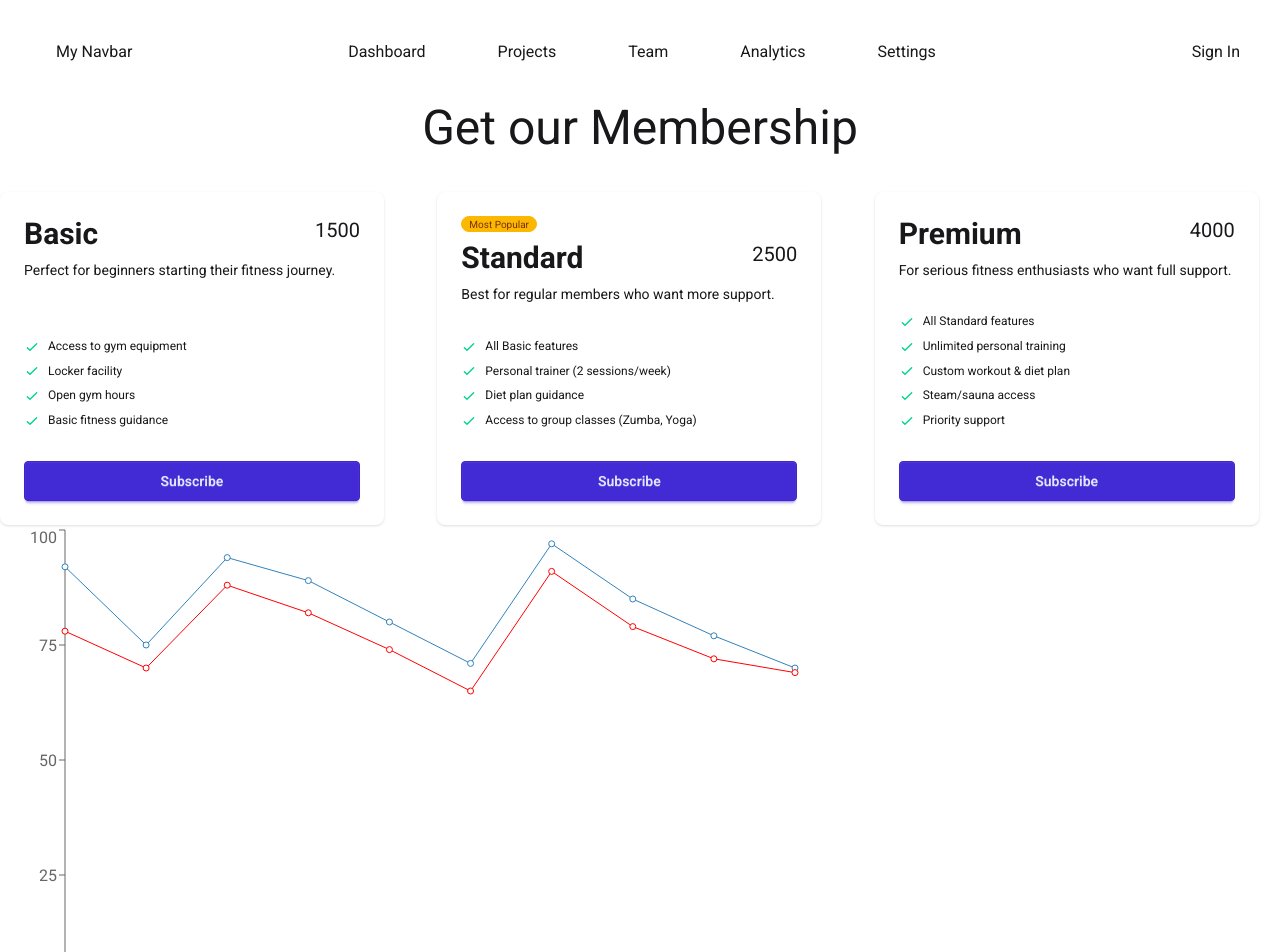
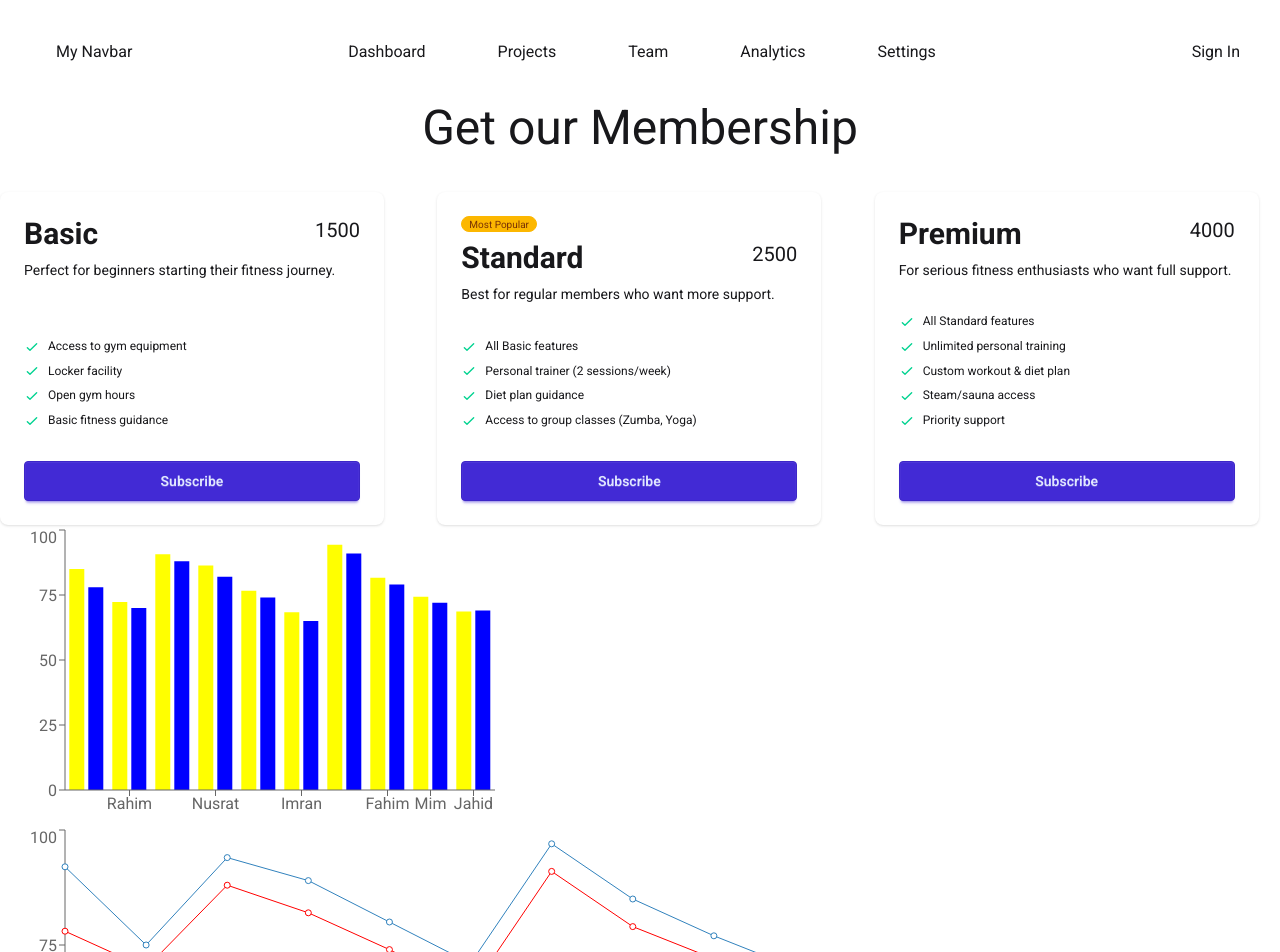
Before and after one commit to naheunpranto/PH-13-Module-34, a React (Vite) app: page / in a window 1280 px wide. Shown: the top 952 px of the page. Built offline with nearby package versions, Linux system fonts and the light colour scheme.

Commit message:
explore Axios js chart data processing and bar chart

```diff
--- a/package.json
+++ b/package.json
@@ -11,6 +11,7 @@
   },
   "dependencies": {
     "@tailwindcss/vite": "^4.2.2",
+    "axios": "^1.15.2",
     "lucide-react": "^1.3.0",
     "react": "^19.2.5",
     "react-dom": "^19.2.5",
--- /dev/null
+++ b/public/marksData.json
@@ -0,0 +1,92 @@
+[
+  {
+    "id": 1,
+    "name": "Ayaan",
+    "marks": {
+      "physics": 85,
+      "chemistry": 78,
+      "math": 92
+    }
+  },
+  {
+    "id": 2,
+    "name": "Rahim",
+    "marks": {
+      "physics": 72,
+      "chemistry": 70,
+      "math": 75
+    }
+  },
+  {
+    "id": 3,
+    "name": "Karim",
+    "marks": {
+      "physics": 90,
+      "chemistry": 88,
+      "math": 94
+    }
+  },
+  {
+    "id": 4,
+    "name": "Nusrat",
+    "marks": {
+      "physics": 88,
+      "chemistry": 82,
+      "math": 89
+    }
+  },
+  {
+    "id": 5,
+    "name": "Sadia",
+    "marks": {
+      "physics": 76,
+      "chemistry": 74,
+      "math": 80
+    }
+  },
+  {
+    "id": 6,
+    "name": "Imran",
+    "marks": {
+      "physics": 69,
+      "chemistry": 65,
+      "math": 71
+    }
+  },
+  {
+    "id": 7,
+    "name": "Tania",
+    "marks": {
+      "physics": 95,
+      "chemistry": 91,
+      "math": 97
+    }
+  },
+  {
+    "id": 8,
+    "name": "Fahim",
+    "marks": {
+      "physics": 81,
+      "chemistry": 79,
+      "math": 85
+    }
+  },
+  {
+    "id": 9,
+    "name": "Mim",
+    "marks": {
+      "physics": 74,
+      "chemistry": 72,
+      "math": 77
+    }
+  },
+  {
+    "id": 10,
+    "name": "Jahid",
+    "marks": {
+      "physics": 67,
+      "chemistry": 69,
+      "math": 70
+    }
+  }
+]
--- a/src/App.jsx
+++ b/src/App.jsx
@@ -4,8 +4,12 @@ import DaisyNav from "./components/DaisyNav/DaisyNav";
 import Navbar from "./components/Navbar/Navbar";
 import PricingOptions from "./components/PircingOptions/PricingOptions";
 import ResultsChart from "./components/ResultsChart/ResultsChart";
+import axios from "axios";
+import MarksChart from "./components/MarksChart/MarksChart";
 
 const pricingPromise = fetch("pricingData.json").then(res => res.json());
+
+const marksPromise = axios.get("marksData.json");
 
 
 function App() {
@@ -21,6 +25,10 @@ function App() {
           <PricingOptions pricingPromise = {pricingPromise}></PricingOptions>
         </Suspense>
 
+        <Suspense fallback={<span className="loading loading-spinner loading-lg"></span>}>
+          <MarksChart marksPromise = {marksPromise}></MarksChart>
+        </Suspense>
+
 
         <ResultsChart></ResultsChart>
       </main>
--- /dev/null
+++ b/src/components/MarksChart/MarksChart.jsx
@@ -0,0 +1,40 @@
+import React, { use } from 'react';
+import { Bar, BarChart, XAxis, YAxis } from 'recharts';
+
+const MarksChart = ({marksPromise}) => {
+
+    const marksDataRes = use(marksPromise);
+    const marksData = marksDataRes.data;
+
+    // data processing for the chart
+    const marksChartData = marksData.map(studentData => {
+        const student = {
+            id: studentData.id,
+            name: studentData.name,
+            physics: studentData.marks.physics,
+            chemistry: studentData.marks.chemistry,
+            math: studentData.marks.math
+        }
+
+        const avg = (student.physics + student.chemistry + student.math) / 3;
+
+        student.avg = avg;
+
+        return student;
+    })
+
+    console.log(marksChartData);
+
+    return (
+        <div>
+            <BarChart width={500} height={300} data={marksChartData}>
+                <XAxis dataKey="name"></XAxis>
+                <YAxis></YAxis>
+                <Bar dataKey="avg" fill='yellow'></Bar>
+                <Bar dataKey="chemistry" fill='blue'></Bar>
+            </BarChart>
+        </div>
+    );
+};
+
+export default MarksChart;
```
Also changed, not shown: 1 other file (tests, documents, lock files or other folders).
